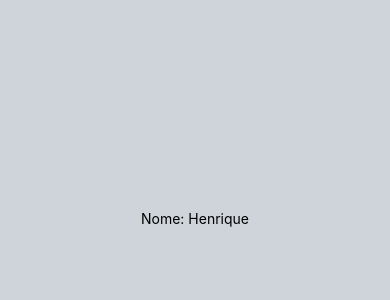
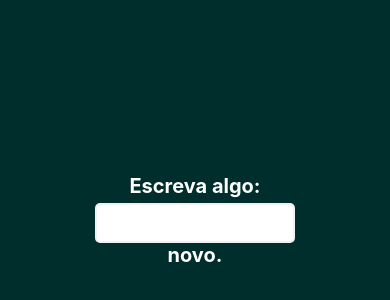
Before and after one commit to henriquensco/estudo-react-native, a React Native app: screen / in a window 390 px wide. Shown: the part 204-504 px from the top of the page. Built offline with nearby package versions, Linux system fonts and the light colour scheme.

Commit message:
Components, props e states

```diff
--- a/App.js
+++ b/App.js
@@ -1,5 +1,5 @@
 import React, { useState } from 'react';
-import { SafeAreaView, StatusBar, Text, StyleSheet } from 'react-native';
+import { SafeAreaView, View, StatusBar, Text, StyleSheet, Alert } from 'react-native';
 import styled from 'styled-components/native';
 
 /*
@@ -8,19 +8,45 @@ Props e States
 
 const Page = styled.SafeAreaView`
   flex:1;
-  backgroundColor: #CED4DA;
+  backgroundColor: #002E2C;
   justify-content: center;
   align-items: center;
 `;
 
+const Input = styled.TextInput`
+  height: 40px;
+  width: 200px;
+  border: 2px solid #f1f1f1;
+  padding: 10px;
+  border-radius: 5px;
+  background-color: #fff;
+`;
+
+const Texto = styled.Text`
+  fontSize: 20px;
+  font-weight: bold;
+  color: #fff;
+  text-align: center;
+  padding: 5px;
+`;
 
 const Hello = (props) => {
 
-  const [name, setName] = useState("Henrique");
+  const [name, setName] = useState("novo");
 
   return(
-    <Text>Nome: {name}</Text>
-    /*<Text>{props.frase}</Text>*/
+    <View>
+      <Texto>Escreva algo:</Texto>
+      <Input onChangeText={(e) => {setName(e)}} />
+      <Text style={{
+        fontSize: 20,
+        fontWeight: 'bold',
+        textAlign: 'center',
+        color: '#fff'
+      }}>{name}.</Text>
+    </View>
+    /* <Text>Nome: {name}</Text> */
+    /* <Text>{props.frase}</Text> */
     /* <Text>Frase Qualquer</Text> */
   );
 };
@@ -29,7 +55,7 @@ const Hello = (props) => {
 export default () => {
   return (
     <Page>
-      <StatusBar hidden />
+      {/* <StatusBar hidden /> */}
 
       <Hello frase="Seja bem vindo!"/>
 
--- a/app.json
+++ b/app.json
@@ -17,7 +17,8 @@
       "**/*"
     ],
     "ios": {
-      "supportsTablet": true
+      "supportsTablet": true,
+      "bundleIdentifier": "com.rn1"
     },
     "android": {
       "adaptiveIcon": {
```
Also changed, not shown: 34 other files (tests, documents, lock files or other folders).
